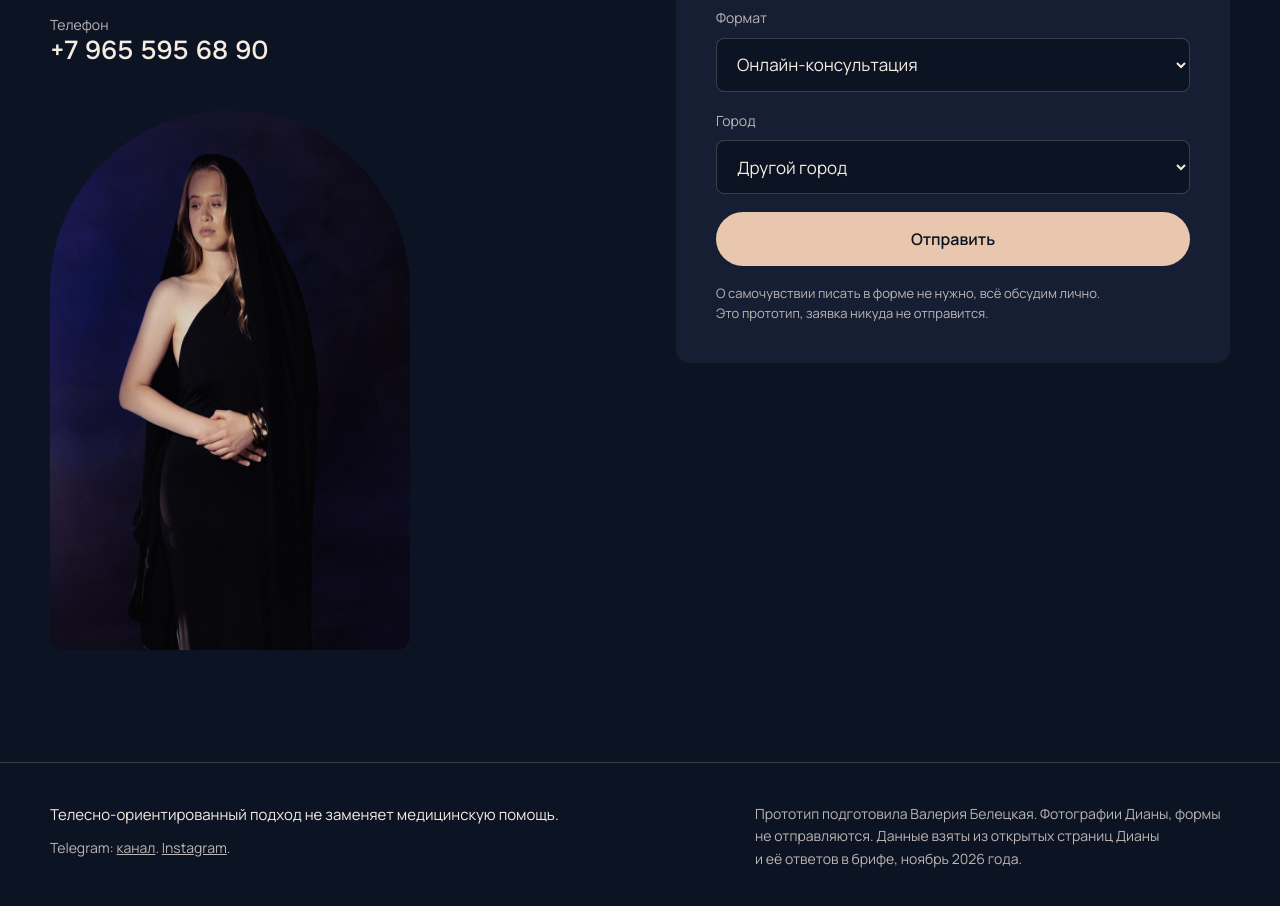
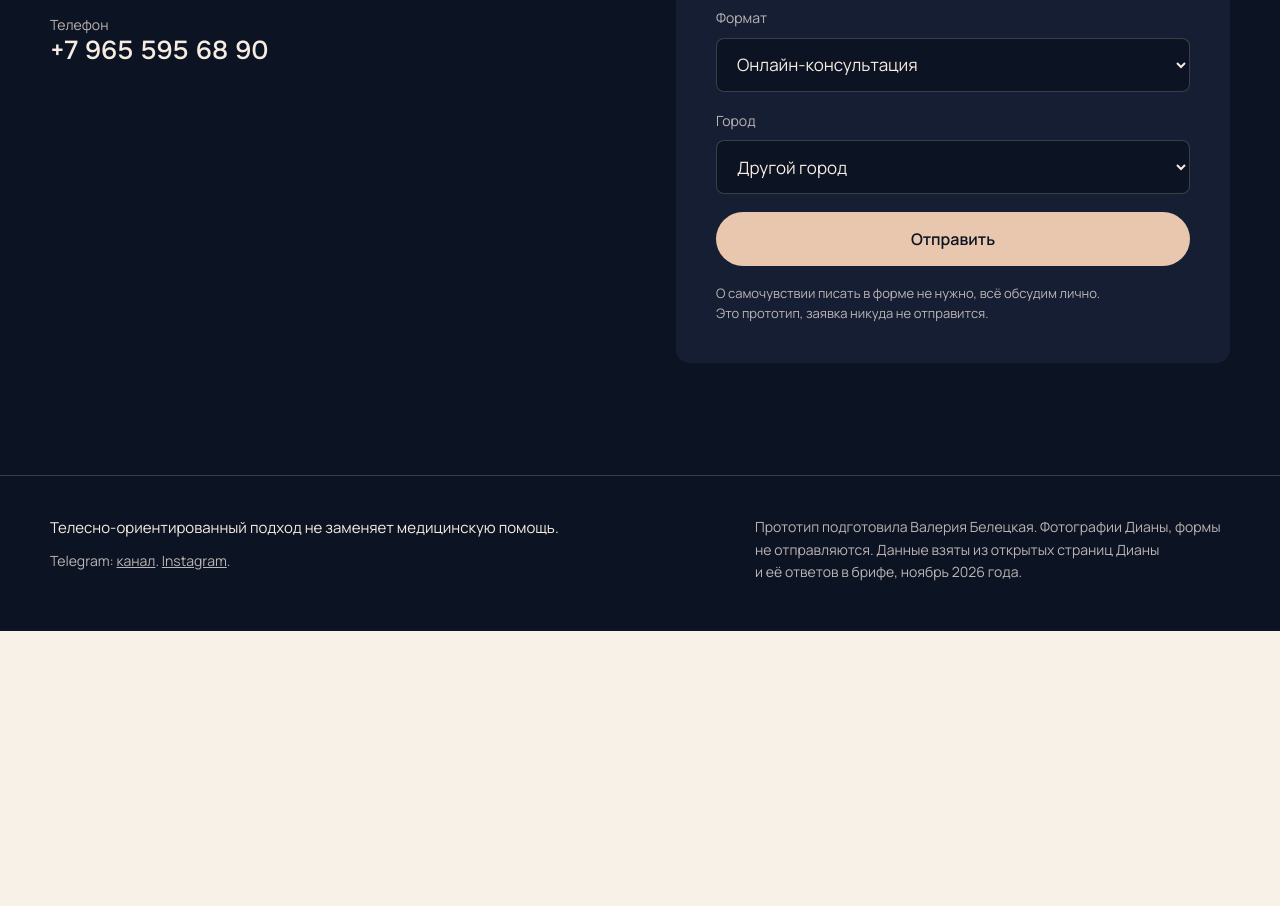
Before and after one commit to valeri-bel/prototipy, a plain HTML site: page diana-safiullina/index.html in a window 1280 px wide. Shown: the part 10307-11213 px from the top of the page. After the commit the page ends 10938 px from the top, so only its background shows below. Drawn offline with Linux system fonts and the light colour scheme.

Commit message:
Прототип diana-safiullina: без фото в блоке записи
Co-Authored-By: Claude Opus 5.5 <noreply@anthropic.com>

```diff
--- a/diana-safiullina/index.html
+++ b/diana-safiullina/index.html
@@ -398,7 +398,6 @@
         <a href="https://t.me/doyana_s" target="_blank" rel="noopener"><span>Telegram</span>@doyana_s</a>
         <a href="tel:+79655956890"><span>Телефон</span>+7&nbsp;965&nbsp;595&nbsp;68&nbsp;90</a>
       </div>
-      <img class="book__img" src="img/book.jpg" alt="" width="900" height="1350" loading="lazy">
     </div>
     <div>
       <form class="lead" id="lead">
```
Also changed, not shown: diana-safiullina/img/book.jpg (deleted).
